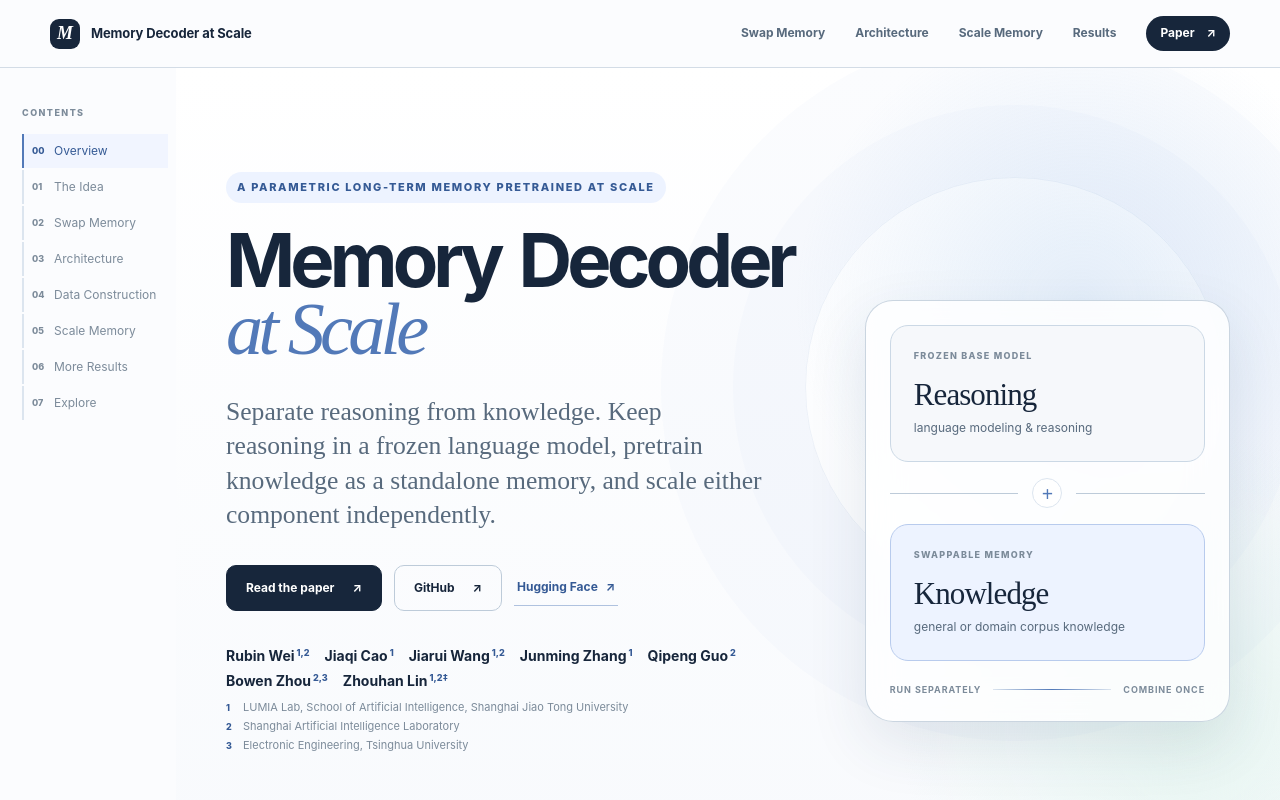
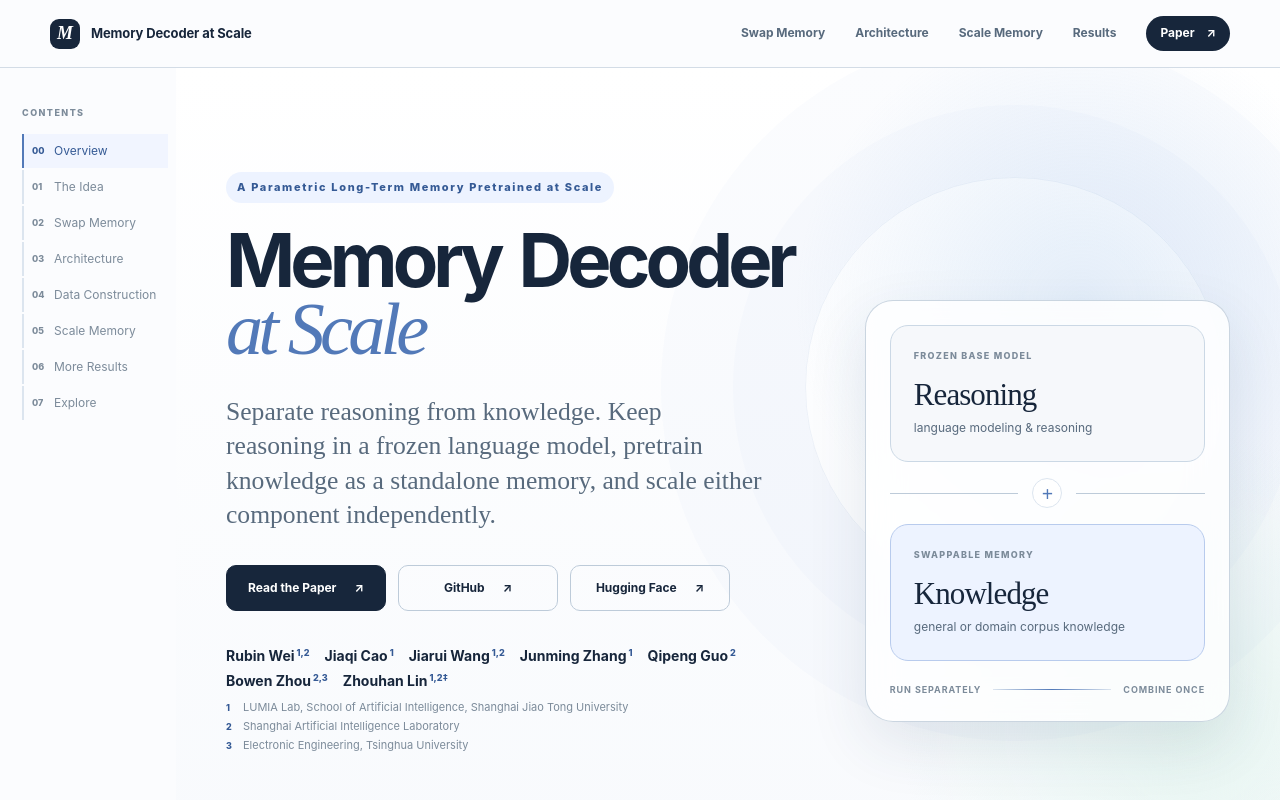
Before and after one commit to Rubin-Wei/memory-decoder-at-scale, a Next.js app: page / in a window 1280 px wide. Shown: the top 800 px of the page. Built offline with nearby package versions, Linux system fonts and the light colour scheme.

Commit message:
Unify hero actions and title casing

```diff
--- a/app/globals.css
+++ b/app/globals.css
@@ -294,6 +294,10 @@ main {
   margin-top: 32px;
 }
 
+.hero-actions .button {
+  width: 160px;
+}
+
 .button {
   display: inline-flex;
   min-height: 46px;
@@ -323,17 +327,6 @@ main {
 .quiet-button:focus-visible {
   background: var(--blue-soft);
   border-color: #b9cbea;
-}
-
-.text-link {
-  display: inline-flex;
-  align-items: center;
-  gap: 8px;
-  padding: 8px 3px;
-  color: var(--blue-dark);
-  font-size: 12px;
-  font-weight: 700;
-  border-bottom: 1px solid #afc2df;
 }
 
 .authors {
@@ -2034,8 +2027,8 @@ footer > a:last-child {
     flex-direction: column;
   }
 
-  .text-link {
-    width: fit-content;
+  .hero-actions .button {
+    width: 100%;
   }
 
   .section-shell,
--- a/app/page.tsx
+++ b/app/page.tsx
@@ -42,7 +42,7 @@ export default function Home() {
 
       <header className="hero" id="overview">
         <div className="hero-copy">
-          <p className="eyebrow">A PARAMETRIC LONG-TERM MEMORY PRETRAINED AT SCALE</p>
+          <p className="eyebrow">A Parametric Long-Term Memory Pretrained at Scale</p>
           <h1><span className="hero-title-line">Memory Decoder</span><br /><em>at Scale</em></h1>
           <p className="hero-deck">
             Separate reasoning from knowledge. Keep reasoning in a frozen language model,
@@ -50,9 +50,9 @@ export default function Home() {
           </p>
 
           <div className="hero-actions">
-            <a className="button primary-button" href={asset("/paper.pdf")}>Read the paper <Arrow /></a>
+            <a className="button primary-button" href={asset("/paper.pdf")}>Read the Paper <Arrow /></a>
             <a className="button quiet-button" href="https://github.com/LUMIA-Group/MemoryPretrain">GitHub <Arrow /></a>
-            <a className="text-link" href="https://huggingface.co/collections/Rubin-Wei/memorypretrain">Hugging Face <Arrow /></a>
+            <a className="button quiet-button" href="https://huggingface.co/collections/Rubin-Wei/memorypretrain">Hugging Face <Arrow /></a>
           </div>
 
           <p className="authors">
```
